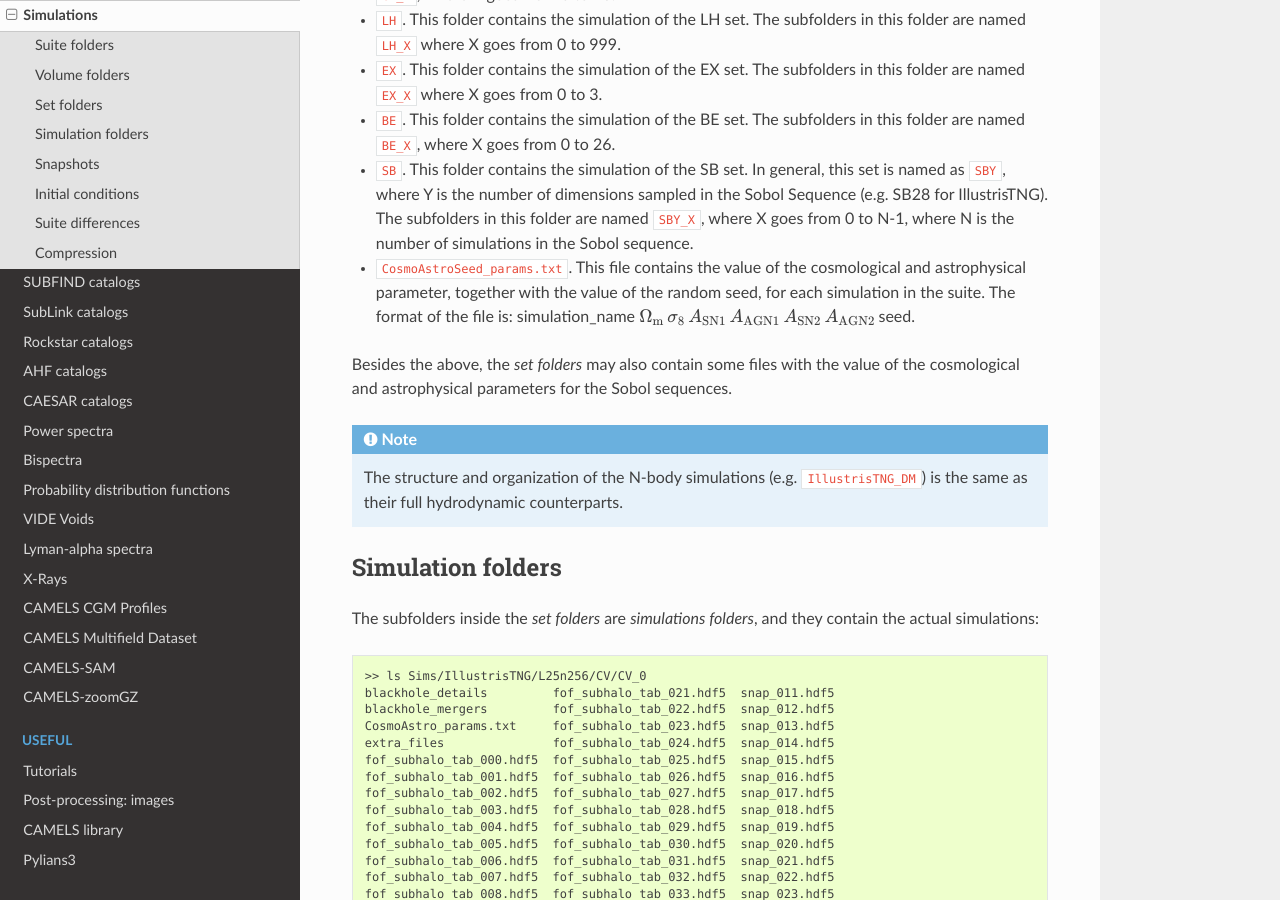
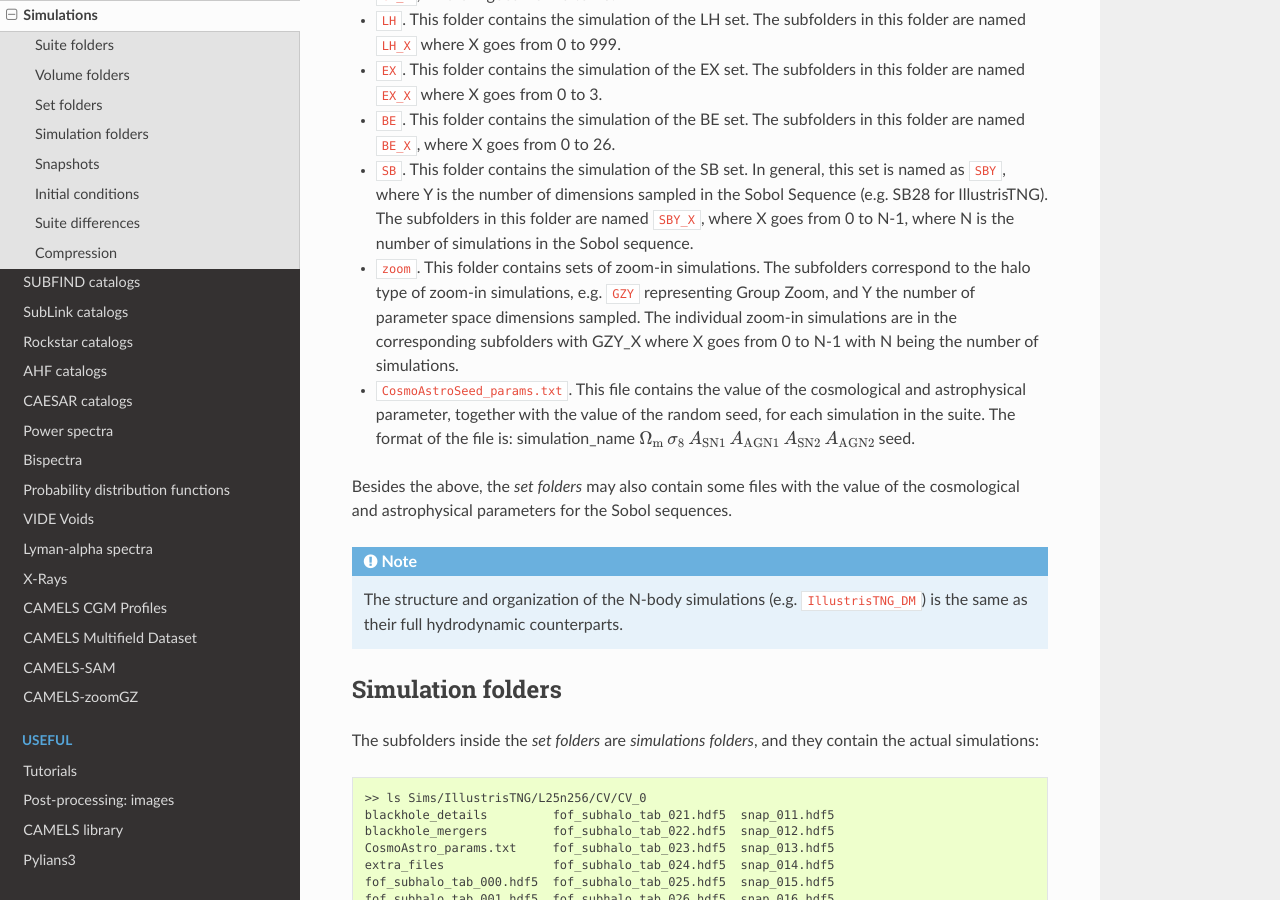
Before and after one commit to franciscovillaescusa/CAMELS, a Sphinx documentation site: the page built from docs/source/snapshots.rst, in a window 1280 px wide and 900 px high, scrolled down 1910 px. Built offline with Sphinx 7.4.7 and the Read the Docs theme 2.0.0, drawn with Linux system fonts in a browser that asks for light colours; some of the changed text lies outside the part shown.

Commit message:
Update snapshots.rst

```diff
--- a/docs/source/snapshots.rst
+++ b/docs/source/snapshots.rst
@@ -60,6 +60,7 @@ Inside each *suite folder* (or *volume folder*) there are the *set folders* (see
 - ``EX``. This folder contains the simulation of the EX set. The subfolders in this folder are named ``EX_X`` where X goes from 0 to 3.
 - ``BE``. This folder contains the simulation of the BE set. The subfolders in this folder are named ``BE_X``, where X goes from 0 to 26.
 - ``SB``. This folder contains the simulation of the SB set. In general, this set is named as ``SBY``, where Y is the number of dimensions sampled in the Sobol Sequence (e.g. SB28 for IllustrisTNG). The subfolders in this folder are named ``SBY_X``, where X goes from 0 to N-1, where N is the number of simulations in the Sobol sequence.
+- ``zoom``. This folder contains sets of zoom-in simulations. The subfolders correspond to the halo type of zoom-in simulations, e.g. ``GZY`` representing Group Zoom, and Y the number of parameter space dimensions sampled. The individual zoom-in simulations are in the corresponding subfolders with GZY_X where X goes from 0 to N-1 with N being the number of simulations.
 - ``CosmoAstroSeed_params.txt``. This file contains the value of the cosmological and astrophysical parameter, together with the value of the random seed, for each simulation in the suite. The format of the file is: simulation_name :math:`\Omega_{\rm m}`  :math:`\sigma_8`  :math:`A_{\rm SN1}`  :math:`A_{\rm AGN1}`  :math:`A_{\rm SN2}`  :math:`A_{\rm AGN2}` seed.
 
 Besides the above, the *set folders* may also contain some files with the value of the cosmological and astrophysical parameters for the Sobol sequences.
@@ -219,6 +220,7 @@ As can be seen, the snapshots contain different groups and blocks:
 - ``Header``. This group contains different properties of the simulations such as its box size, number of particles, value of the cosmological parameters...etc.
 - ``PartType0``. This group contains the properties of the gas particles.
 - ``PartType1``. This group contains the properties of the dark matter particles.
+- ``PartType2``. This group contains low-resolution dark matter particles, only relevant in zoom-in simulations.
 - ``PartType4``. This group contains the properties of the star particles.
 - ``PartType5``. This group contains the properties of the black hole particles.
 
@@ -227,6 +229,10 @@ For instance, the block ``/PartType4/Coordinates`` contains the coordinates of t
 .. Note::
 
    While the format of the snapshots in the different suites is almost identical, there are a few differences. See :ref:`suite_differences` for more information.
+
+.. Note::
+
+   The zoom-in simulations contain snapshot directories as opposed to individual files.
 
 .. _read_snaps:
 
```
